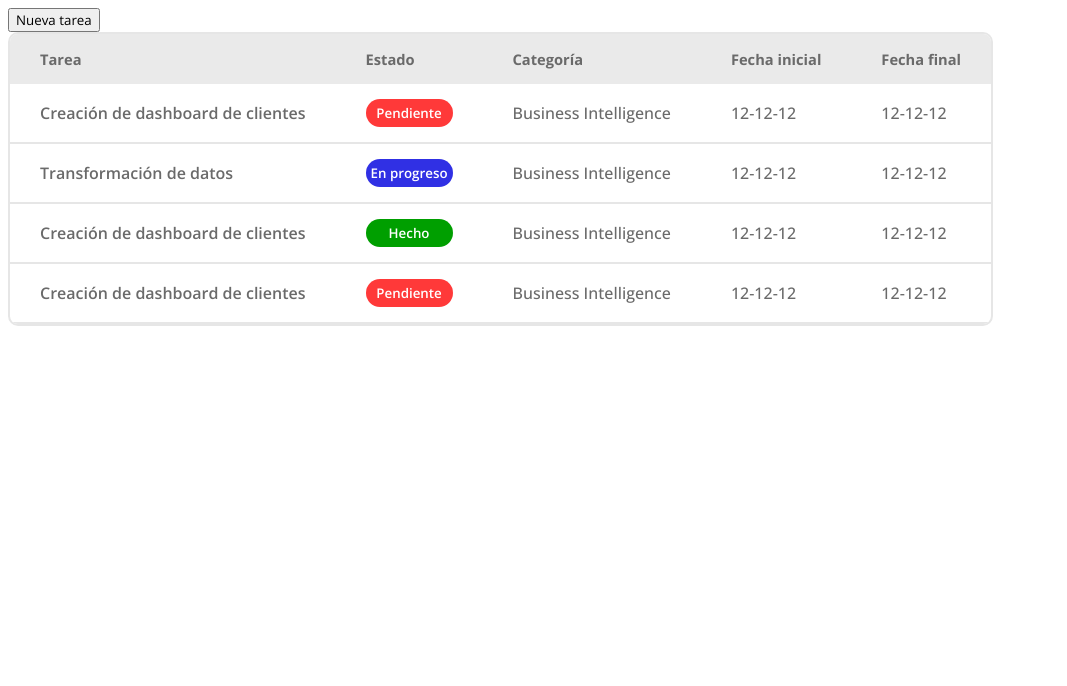
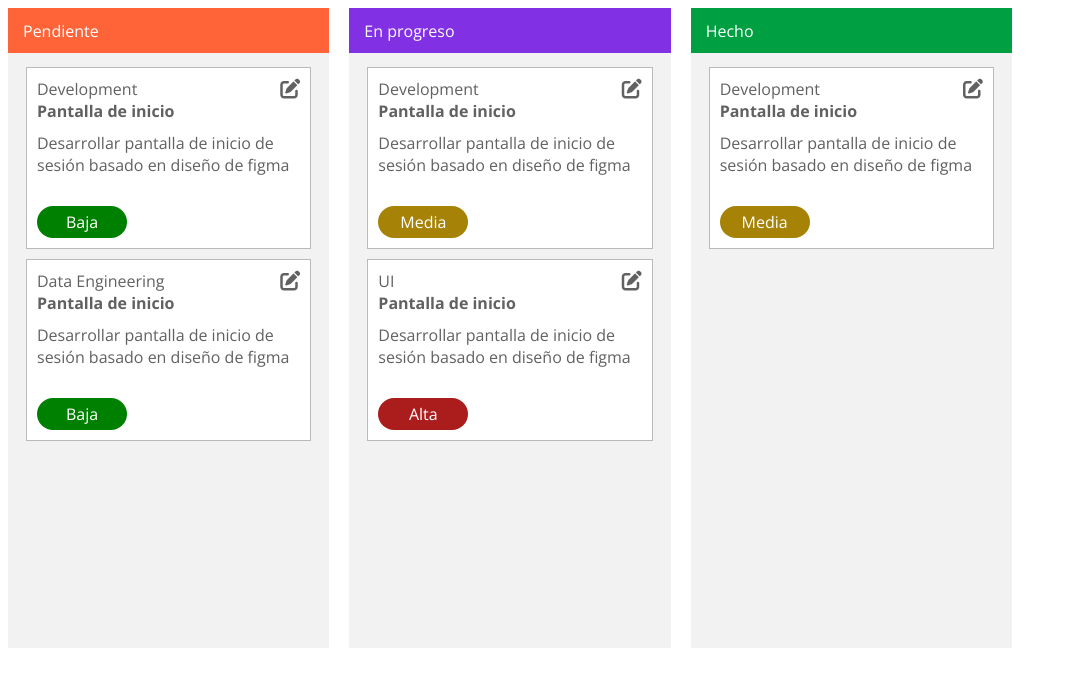
Before and after one commit to OrbitalCardinal/Schkedule, an Angular app: page / in a window 1280 px wide. Shown: the top 686 px of the page, without its empty margins (0-1067 px from the left). Built offline with nearby package versions, Linux system fonts and the light colour scheme.

Commit message:
Kanban Board Implementation

```diff
--- a/package.json
+++ b/package.json
@@ -11,6 +11,7 @@
   "private": true,
   "dependencies": {
     "@angular/animations": "~12.2.0",
+    "@angular/cdk": "~12.0.0",
     "@angular/common": "~12.2.0",
     "@angular/compiler": "~12.2.0",
     "@angular/core": "~12.2.0",
--- a/src/app/app.component.html
+++ b/src/app/app.component.html
@@ -1,62 +1,63 @@
-<button
-  (click)="
-    toggleModal(
-      {
-        id: 5,
-        tarea: '',
-        estado: '',
-        categoria: '',
-        fechaInicia: '',
-        fechaFinal: ''
-      },
-      true
-    )
-  "
->
-  Nueva tarea
-</button>
+<div class="main-container">
+  <div class="section" id="pendiente">
+    <div class="section__header">Pendiente</div>
+    <div
+      class="section__tasks"
+      cdkDropList
+      [cdkDropListData]="data_pendiente"
+      (cdkDropListDropped)="moveTask($event)"
+      #pendiente="cdkDropList"
+      [cdkDropListConnectedTo]="[progreso, hecho]"
+    >
+      <task-card
+        *ngFor="
+          let task of data_pendiente;
+          index as taskIndex;
+          trackBy: trackById
+        "
+        [taskData]="task"
+        cdkDrag
+      ></task-card>
+    </div>
+  </div>
 
-<table>
-  <thead>
-    <tr>
-      <th>Tarea</th>
-      <th>Estado</th>
-      <th>Categoría</th>
-      <th>Fecha inicial</th>
-      <th>Fecha final</th>
-    </tr>
-  </thead>
-  <tbody>
-    <tr *ngFor="let tarea of data">
-      <td
-        class="task"
-        (click)="
-          toggleModal(
-            {
-              tarea: tarea['tarea'],
-              estado: tarea['estado'],
-              categoria: tarea['categoria'],
-              fechaInicia: '12/12/12',
-              fechaFinal: '12/12/12'
-            },
-            false
-          )
+  <div class="section" id="en_progreso">
+    <div class="section__header">En progreso</div>
+    <div
+      class="section__tasks"
+      cdkDropList
+      [cdkDropListData]="data_progreso"
+      (cdkDropListDropped)="moveTask($event)"
+      #progreso="cdkDropList"
+      [cdkDropListConnectedTo]="[pendiente, hecho]"
+    >
+      <task-card
+        *ngFor="
+          let task of data_progreso;
+          index as taskIndex;
+          trackBy: trackById
         "
-      >
-        {{ tarea["tarea"] }}
-      </td>
-      <td><badge badgeType="{{ tarea['estado'] }}"></badge></td>
-      <td>{{ tarea["categoria"] }}</td>
-      <td>{{ tarea["fechaInicial"] }}</td>
-      <td>{{ tarea["fechaFinal"] }}</td>
-    </tr>
-  </tbody>
-</table>
+        [taskData]="task"
+        cdkDrag
+      ></task-card>
+    </div>
+  </div>
 
-<task-modal
-  *ngIf="modalActive"
-  [toggleModalFunction]="toggleModal"
-  [taskData]="actualTaskData"
-  [isNewTask]="isNewTask"
-  [addNewTaskFunction]="addNewTask"
-></task-modal>
+  <div class="section" id="hecho">
+    <div class="section__header">Hecho</div>
+    <div
+      class="section__tasks"
+      cdkDropList
+      [cdkDropListData]="data_hecho"
+      (cdkDropListDropped)="moveTask($event)"
+      #hecho="cdkDropList"
+      [cdkDropListConnectedTo]="[pendiente, progreso]"
+    >
+      <task-card
+        *ngFor="let task of data_hecho; index as taskIndex; trackBy: trackById"
+        [taskData]="task"
+        cdkDrag
+      ></task-card>
+    </div>
+  </div>
+</div>
--- a/src/app/app.component.scss
+++ b/src/app/app.component.scss
@@ -1,37 +1,65 @@
-table {
-    border: 2px solid rgb(230, 230, 230);
-    border-radius: 10px;
-    border-spacing: 0;
-    overflow: hidden;
-    color: rgb(106, 106, 106);
+.main-container {
+    width: 80vw;
+    height: 80vh;
+    display: flex;
+    flex-direction: row;
 }
 
-th {
-    padding: 15px 30px;
-    text-align: left;
-    font-size: 11pt;
+.section {
+    width: 400px;
+    margin-right: 20px;
+    background-color: #F2F2F2;
 }
 
-td {
-    padding: 15px 30px;
-    user-select: none;
-    font-weight: 500;
+.section__header {
+    height: 45px;
+    display: flex;
+    flex-direction: row;
+    align-items: center;
+    padding: 0px 15px;
+    color: white;
 }
 
-thead > tr {
-    background-color: rgb(234, 234, 234);
-    border-radius: 10px;
+.section__tasks {
+    display: flex;
+    flex-direction: column;
+    gap: 10px;
+    height: 90%;
+    padding: 14px 18px;
+    overflow-y: auto;
 }
 
-tbody tr td {
-    border-bottom: 2px solid rgb(230, 230, 230);
+#pendiente .section__header {
+    background-color: #FF6439;
 }
 
-.task {
-    font-weight: 600;
+#en_progreso .section__header {
+    background-color: #8130E4;
+}
 
+#hecho .section__header {
+    background-color: #009F42;
+}
+
+
+.cdk-drag-placeholder {
+    opacity: 0.5;
+}
+
+.cdk-drag-preview {
+    border: 2px solid #0B7EAF;
+}
+
+.cdk-drag {
     &:hover {
-        cursor: pointer;
-        color: #0B7EAF;
+        cursor: grab;
     }
 }
+
+.cdk-drop-list-dragging .cdk-drag {
+    transition: transform 250ms cubic-bezier(0, 0, 0.2, 1);
+}
+
+.cdk-drag-animating {
+    transition: transform 300ms cubic-bezier(0, 0, 0.2, 1);
+}
--- a/src/app/app.component.ts
+++ b/src/app/app.component.ts
@@ -1,57 +1,86 @@
-import { Component } from '@angular/core';
+import { CdkDragDrop, moveItemInArray, transferArrayItem } from '@angular/cdk/drag-drop';
+import { Component, OnInit } from '@angular/core';
 
 @Component({
   selector: 'app-root',
   templateUrl: './app.component.html',
   styleUrls: ['./app.component.scss']
 })
-export class AppComponent {
-  modalActive = false;
-  actualTaskData = {};
-  isNewTask = false;
-  title = 'SA-Angular-Dev';
+export class AppComponent implements OnInit {
   data = [
     {
-      "id": 1,
-      "tarea": "Creación de dashboard de clientes",
-      "estado": "Pendiente",
-      "categoria": "Business Intelligence",
-      "fechaInicial": "12-12-12",
-      "fechaFinal": "12-12-12"
+      'id': 1,
+      'categoria': 'Development',
+      'titulo': 'Pantalla de inicio',
+      'descripcion': 'Desarrollar pantalla de inicio de sesión basado en diseño de figma',
+      'prioridad': 'Baja',
+      'estado': 'Pendiente'
     },
     {
-      "id": 2,
-      "tarea": "Transformación de datos",
-      "estado": "En progreso",
-      "categoria": "Business Intelligence",
-      "fechaInicial": "12-12-12",
-      "fechaFinal": "12-12-12"
+      'id': 2,
+      'categoria': 'Development',
+      'titulo': 'Pantalla de inicio',
+      'descripcion': 'Desarrollar pantalla de inicio de sesión basado en diseño de figma',
+      'prioridad': 'Media',
+      'estado': 'En progreso'
     },
     {
-      "id": 3,
-      "tarea": "Creación de dashboard de clientes",
-      "estado": "Hecho",
-      "categoria": "Business Intelligence",
-      "fechaInicial": "12-12-12",
-      "fechaFinal": "12-12-12"
+      'id': 3,
+      'categoria': 'Data Engineering',
+      'titulo': 'Pantalla de inicio',
+      'descripcion': 'Desarrollar pantalla de inicio de sesión basado en diseño de figma',
+      'prioridad': 'Baja',
+      'estado': 'Pendiente'
     },
     {
-      "id": 4,
-      "tarea": "Creación de dashboard de clientes",
-      "estado": "Pendiente",
-      "categoria": "Business Intelligence",
-      "fechaInicial": "12-12-12",
-      "fechaFinal": "12-12-12"
+      'id': 4,
+      'categoria': 'Development',
+      'titulo': 'Pantalla de inicio',
+      'descripcion': 'Desarrollar pantalla de inicio de sesión basado en diseño de figma',
+      'prioridad': 'Media',
+      'estado': 'Hecho'
+    },
+    {
+      'id': 5,
+      'categoria': 'UI',
+      'titulo': 'Pantalla de inicio',
+      'descripcion': 'Desarrollar pantalla de inicio de sesión basado en diseño de figma',
+      'prioridad': 'Alta',
+      'estado': 'En progreso'
     }
   ];
 
-  toggleModal = (taskData: any, isNewTask: any) => {
-    this.isNewTask = isNewTask;
-    this.actualTaskData = {...taskData};
-    this.modalActive = !this.modalActive;
+  data_pendiente: any = [];
+  data_progreso: any = [];
+  data_hecho: any = [];
+
+  ngOnInit(): void {
+    this.data.forEach((task) => {
+      if(task.estado == 'Pendiente') {
+        this.data_pendiente.push(task);
+      }
+      else if(task.estado == 'En progreso') {
+        this.data_progreso.push(task);
+      }
+      else if(task.estado == 'Hecho') {
+        this.data_hecho.push(task);
+      }
+    });
   }
 
-  addNewTask = (taskData: any) => {
-    this.data = [...this.data, taskData]
+  trackById(index: any, element: any) {
+    return element.id;
+  }
+
+  moveTask(dropEvent: CdkDragDrop<any>) {
+    const { previousContainer, container, previousIndex, currentIndex} = dropEvent;
+    const isSameContainer = previousContainer === container;
+    if(isSameContainer && previousIndex == currentIndex) {
+      return;
+    }
+
+    isSameContainer
+    ? moveItemInArray(container.data, previousIndex, currentIndex)
+    : transferArrayItem(previousContainer.data, container.data, previousIndex, currentIndex);
   }
 }
--- /dev/null
+++ b/src/app/task-card/task-card.component.html
@@ -0,0 +1,14 @@
+<div class="container">
+    <div class="header">
+        <div class="categorie">{{ taskData['categoria'] }}</div>
+        <i class="fas fa-edit edit"></i>
+    </div>
+
+    <div class="title">{{ taskData['titulo'] }}</div>
+    <div class="description">{{ taskData['descripcion'] }}</div>
+    <div class="badge" id="low" [ngClass]="{
+        'low': taskData['prioridad'] == 'Baja',
+        'medium': taskData['prioridad'] == 'Media',
+        'high': taskData['prioridad'] == 'Alta'
+    }">{{ taskData['prioridad'] }}</div>
+</div>
--- /dev/null
+++ b/src/app/task-card/task-card.component.scss
@@ -0,0 +1,57 @@
+.container {
+    background-color: white;
+    padding: 10px;
+    color: #616161;
+    display: flex;
+    flex-direction: column;
+    font-size: 16px;
+    height: 160px;
+    border: 1px solid #BABABA;
+}
+
+.header {
+    display: flex;
+    flex-direction: row;
+    align-items: center;
+    justify-content: space-between;
+}
+
+.title {
+    font-weight: bold;
+}
+
+.edit {
+    font-size: 20px;
+
+    &:hover {
+        cursor: pointer;
+    }
+}
+
+.description {
+    display: flex;
+    margin-top: 10px;
+    flex: 1;
+}
+
+.badge {
+    display: flex;
+    justify-content: center;
+    align-items: center;
+    color: white;
+    padding: 5px;
+    width: 80px;
+    border-radius: 50px;
+}
+
+.low {
+    background-color: green;
+}
+
+.medium {
+    background-color: #A68306;
+}
+
+.high {
+    background-color: #AB1D1D;
+}
--- a/src/index.html
+++ b/src/index.html
@@ -9,7 +9,7 @@
   <link rel="preconnect" href="https://fonts.googleapis.com">
   <link rel="preconnect" href="https://fonts.gstatic.com" crossorigin >
   <link href="https://fonts.googleapis.com/css2?family=Open+Sans:ital,wght@0,300;0,400;0,500;0,600;0,700;0,800;1,300;1,400;1,500;1,600;1,700;1,800&display=swap" rel="stylesheet">
-
+  <script src="https://kit.fontawesome.com/4851fb05e0.js" crossorigin="anonymous"></script>
   <link rel="icon" type="image/x-icon" href="favicon.ico">
 </head>
 <body>
```
Also changed, not shown: src/app/app.module.ts (+6 -2 lines), src/app/task-card/task-card.component.ts (added, +11 -0 lines), 1 other file (tests, documents, lock files or other folders).
